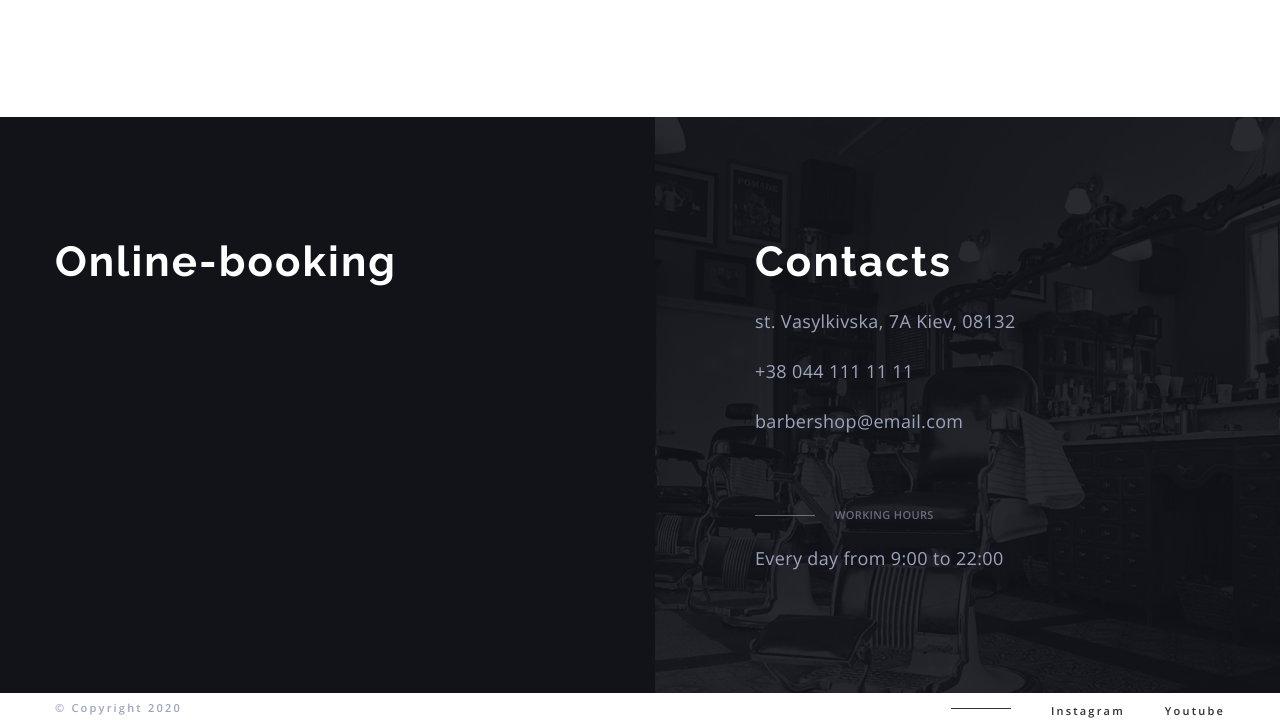
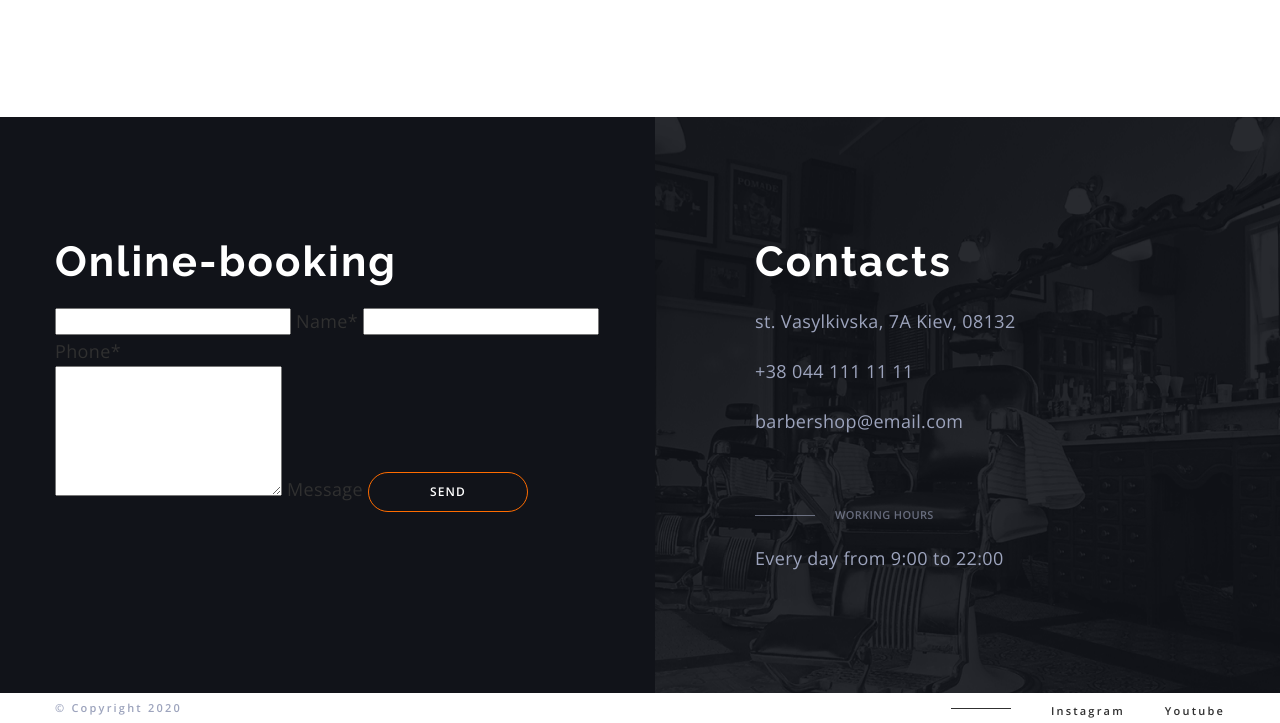
Before and after one commit to Dimentiy88/Barber-Shop, a plain HTML site: page index.html in a window 1280 px wide. Shown: the part 4042-4765 px from the top of the page. Drawn offline with nearby package versions, Linux system fonts and the light colour scheme; files whose address does not match are found by name.

Commit message:
add form 6-1/1|39\

```diff
--- a/css/style.css
+++ b/css/style.css
@@ -1,4 +1,6 @@
 :root {
+  /* Anchor links animation */
+  scroll-behavior: smooth;
   /* Fonts */
   --primary-font: 'Open Sans', sans-serif;
   --secondary-font: 'Raleway', sans-serif;
@@ -271,7 +273,6 @@ button {
 }
 
 .header-btn:hover {
-  /* animation-play-state: running; */
 }
 @keyframes shake-horizontal {
   0%,
@@ -900,5 +901,16 @@ button {
 
   cursor: pointer;
 }
-.madal-icon {
+
+/* Form tags */
+.path {
+  stroke-dasharray: 1000;
+  stroke-dashoffset: 1000;
+  animation: dash 5s linear forwards infinite;
 }
+
+@keyframes dash {
+  to {
+    stroke-dashoffset: 0;
+  }
+}
--- a/index.html
+++ b/index.html
@@ -535,6 +535,23 @@
           <div class="container">
             <section class="booking section">
               <h2 class="title title-light">Online-booking</h2>
+              <form class="booking-form" name="booking_form">
+                <div class="booking-form-wrapper">
+                  <label class="booking-form-field">
+                    <input class="booking-form-input" type="text" name="user_name" />
+                    <span class="booking-form-label">Name*</span>
+                  </label>
+                  <label class="booking-form-field">
+                    <input class="booking-form-input" type="tel" name="user_phone" />
+                    <span class="booking-form-label">Phone*</span>
+                  </label>
+                </div>
+                <label class="booking-form-field">
+                  <textarea class="booking-form-message" name="user_message" rows="6"></textarea>
+                  <span class="booking-form-label">Message</span>
+                </label>
+                <button class="btn btn-light" type="submit">Send</button>
+              </form>
             </section>
             <section class="contacts section" id="contacts">
               <h2 class="title title-light">Contacts</h2>
```
